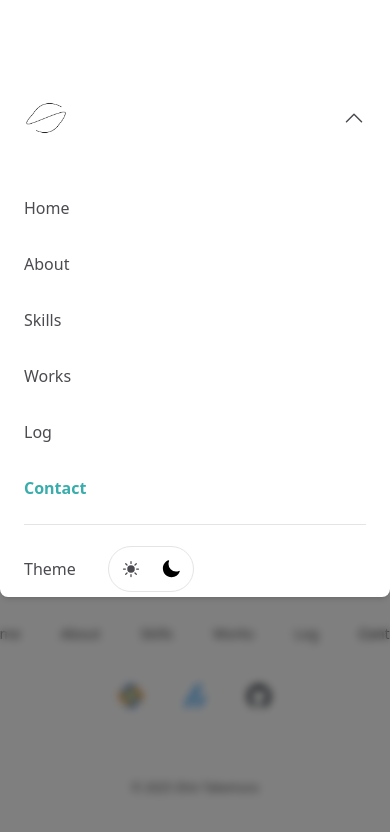
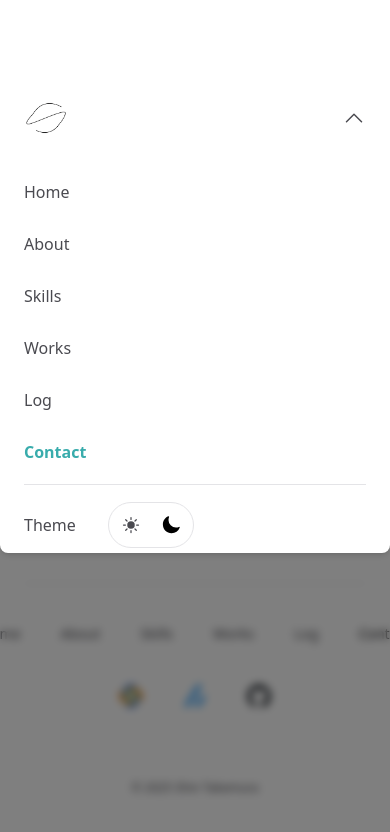
Before and after one commit to shikano35/portfolio-2024, a Next.js app: page /contact in a window 390 px wide. Both pictures are taken after a click on the button "Toggle site navigation". Shown: the top 832 px of the page. Built offline with nearby package versions, Linux system fonts and the light colour scheme.

Commit message:
style: adjust spacing in NavDrawer

```diff
--- a/src/layouts/Nav/NavDrawer/index.tsx
+++ b/src/layouts/Nav/NavDrawer/index.tsx
@@ -91,7 +91,7 @@
               </Link>
 
               <motion.nav
-                className="flex flex-col gap-4 mt-12"
+                className="flex flex-col gap-3 mt-8"
                 initial={{ opacity: 0, y: 20 }}
                 animate={{ opacity: 1, y: 0 }}
                 transition={{ delay: 0.2, duration: 0.5 }}
```
